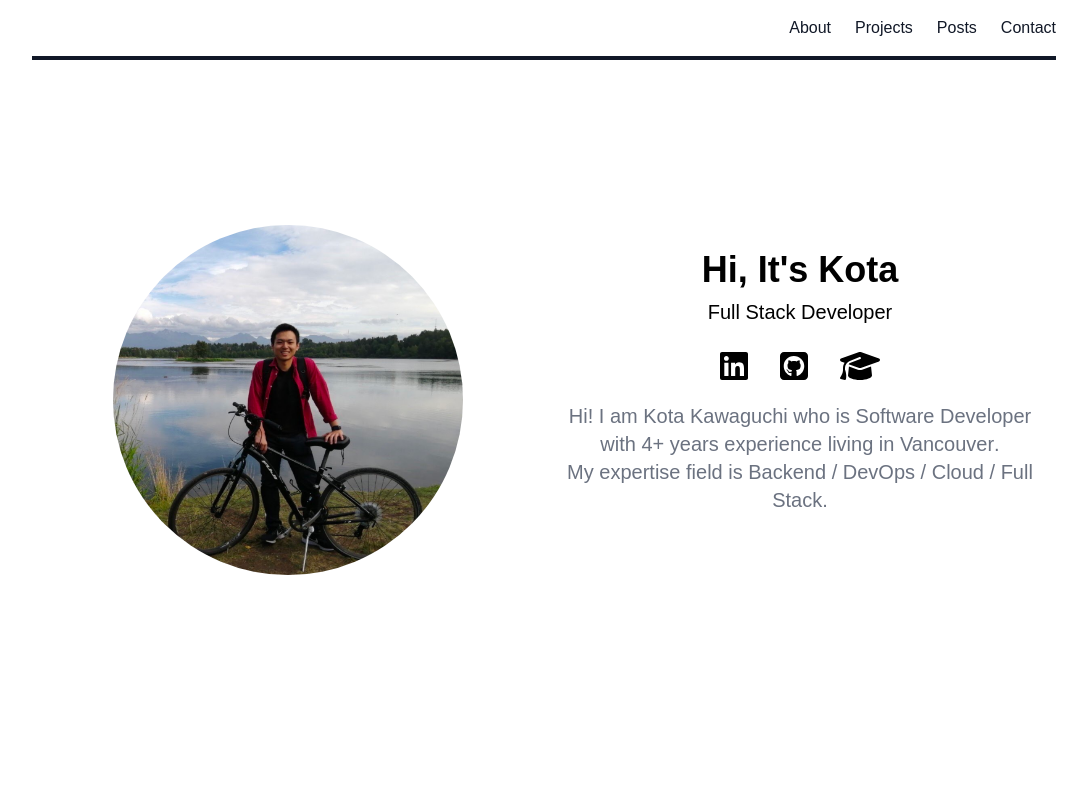
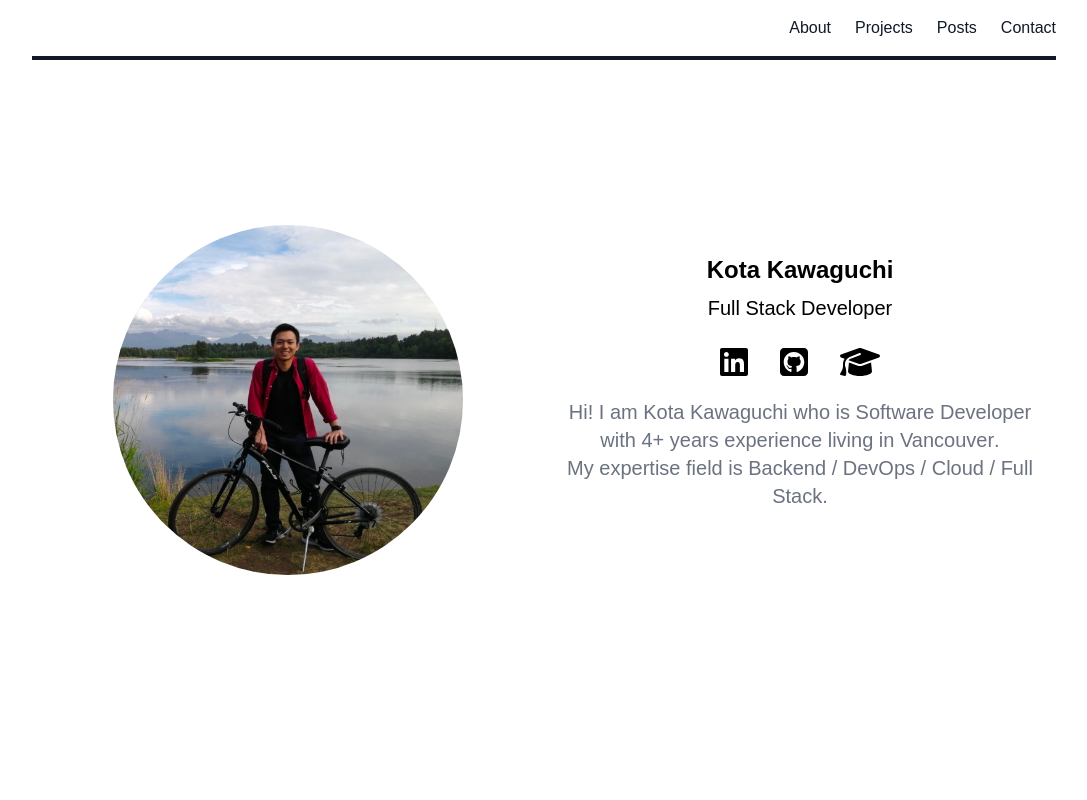
Before and after one commit to kotaaaa/myportfolio, a Next.js app: page / in a window 1280 px wide. Shown: the top 800 px of the page, without its empty margins (96-1183 px from the left). Built offline with nearby package versions, Linux system fonts and the light colour scheme.

Commit message:
fix: changed name

```diff
--- a/components/aboutme/index.tsx
+++ b/components/aboutme/index.tsx
@@ -28,7 +28,7 @@ const ProfileSection = () => {
       <div className="">
         <div className="">
           <div className="py-4">
-            <p className="text-center text-4xl py-1 font-bold">Hi, It's Kota </p>
+            <p className="text-center text-2xl py-1 font-bold"> Kota Kawaguchi </p>
             <p className="text-center text-xl py-1">Full Stack Developer</p>
           </div>
           <div className="py-1 flex content-center justify-center">
```
